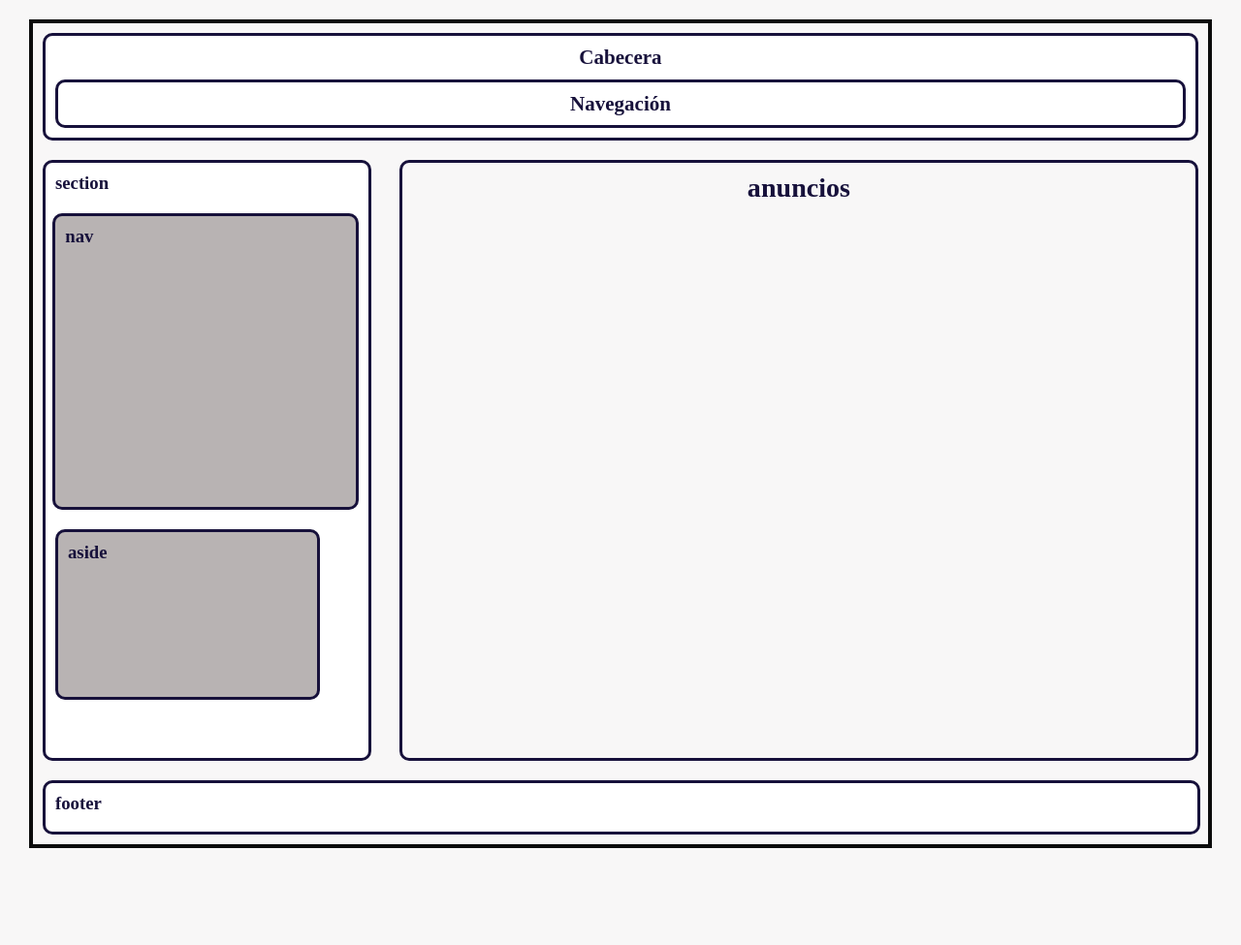
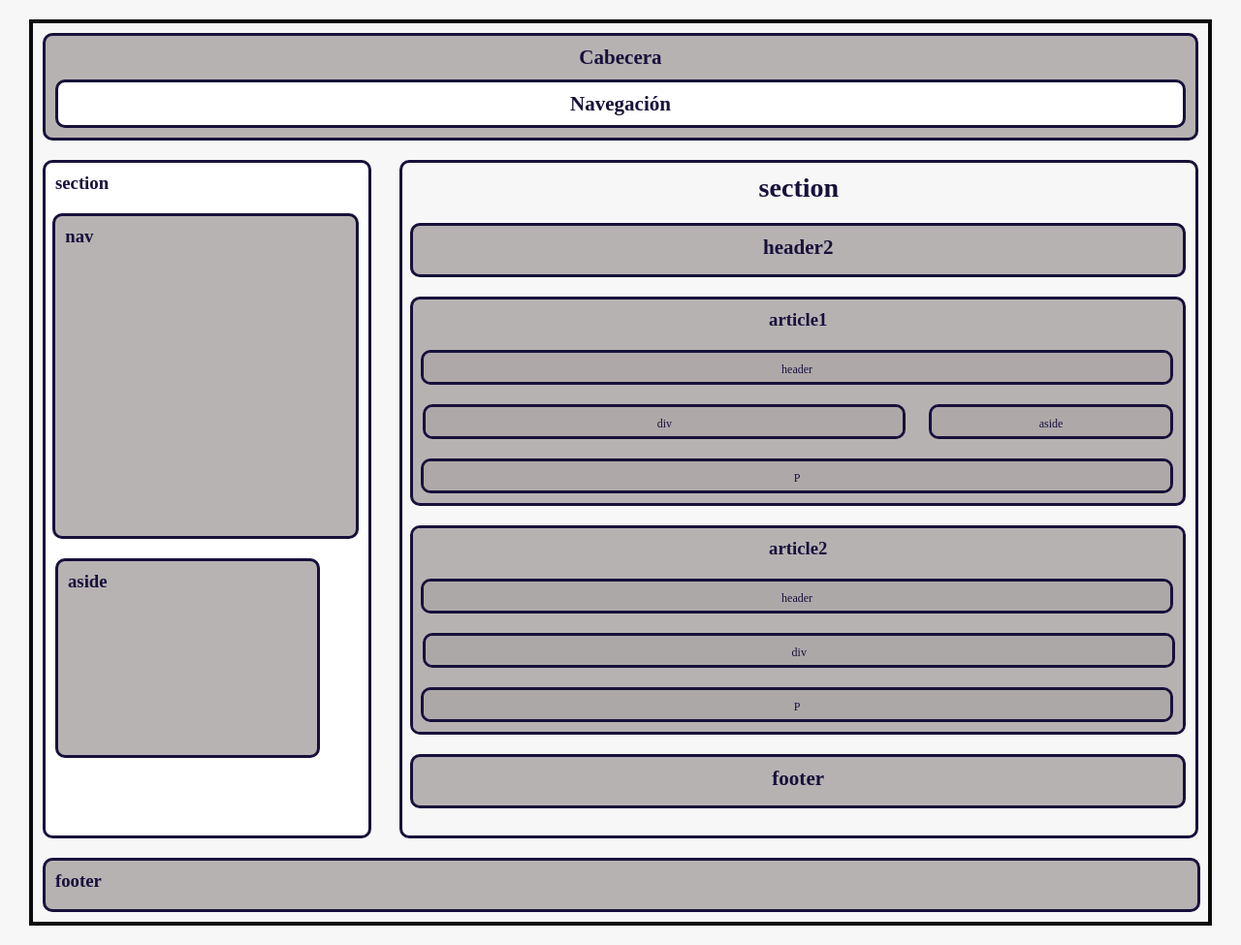
Before and after one commit to jhoncito1/De-Clase, a PHP site: page /ejercicio07.html in a window 1280 px wide. Shown: the whole page at 97% size. Before the commit the page ends 875 px from the top, so only its background shows below. Run offline with PHP 8.4, Linux system fonts and the light colour scheme.

Commit message:
Chore:
se completa ejercicio07

```diff
--- /dev/null
+++ b/maquetando-html/ejercicio07-2.css
@@ -0,0 +1,107 @@
+.article01sec1
+{
+
+    background: rgba(173, 166, 166, 0.856);
+    border:3px solid rgb(23, 17, 59);
+    border-radius: 10px;
+    overflow: auto;
+    width: 97%;
+    height: 30px;
+    float: right;
+    color: rgb(23, 17, 59);
+    margin: 10px;
+    font-size: 12px;
+}
+
+.article01sec2
+{
+
+    background: rgba(173, 166, 166, 0.856);
+    border:3px solid rgb(23, 17, 59);
+    border-radius: 10px;
+    overflow: auto;
+    width: 62%;
+    height: 30px;
+    float: left;
+    color: rgb(23, 17, 59);
+    margin: 10px;
+    font-size: 12px;
+}
+
+.article01sec3
+{
+
+    background: rgba(173, 166, 166, 0.856);
+    border:3px solid rgb(23, 17, 59);
+    border-radius: 10px;
+    overflow: auto;
+    width: 31%;
+    height: 30px;
+    float: right;
+    color: rgb(23, 17, 59);
+    margin: 10px;
+    font-size: 12px;
+}
+
+.article01sec4
+{
+
+    background: rgba(173, 166, 166, 0.856);
+    border:3px solid rgb(23, 17, 59);
+    border-radius: 10px;
+    overflow: auto;
+    width: 97%;
+    height: 30px;
+    float: right;
+    color: rgb(23, 17, 59);
+    margin: 10px;
+    font-size: 12px;
+}
+
+
+
+.article02sec1
+{
+
+    background: rgba(173, 166, 166, 0.856);
+    border:3px solid rgb(23, 17, 59);
+    border-radius: 10px;
+    overflow: auto;
+    width: 97%;
+    height: 30px;
+    float: right;
+    color: rgb(23, 17, 59);
+    margin: 10px;
+    font-size: 12px;
+}
+
+.article02sec2
+{
+
+    background: rgba(173, 166, 166, 0.856);
+    border:3px solid rgb(23, 17, 59);
+    border-radius: 10px;
+    overflow: auto;
+    width: 97%;
+    height: 30px;
+    float: left;
+    color: rgb(23, 17, 59);
+    margin: 10px;
+    font-size: 12px;
+}
+
+
+.article02sec3
+{
+
+    background: rgba(173, 166, 166, 0.856);
+    border:3px solid rgb(23, 17, 59);
+    border-radius: 10px;
+    overflow: auto;
+    width: 97%;
+    height: 30px;
+    float: right;
+    color: rgb(23, 17, 59);
+    margin: 10px;
+    font-size: 12px;
+}
--- a/maquetando-html/ejercicio07.css
+++ b/maquetando-html/ejercicio07.css
@@ -18,7 +18,7 @@ body
 
 header
 {
-	background: #fff;
+	background: rgba(173, 166, 166, 0.856);
     overflow: auto;
     border-radius: 10px;
     border:3px solid rgb(23, 17, 59);
@@ -46,7 +46,7 @@ header
 .principal
 {
 	width: 28%;
-    height: 620px;
+    height: 700px;
     border: 3px solid rgb(23, 17, 59);
     box-sizing: border-box;
 	background: #fff;
@@ -64,7 +64,7 @@ header
     border-radius: 10px;
     overflow: auto;
     width: 93%;
-    height: 300px;
+    height: 330px;
     float: right;
     color: rgb(23, 17, 59);
     margin: 10px;
@@ -77,7 +77,7 @@ header
     border-radius: 10px;
     overflow: auto;
     width: 80%;
-    height: 170px;
+    height: 200px;
     float: left;
     color: rgb(23, 17, 59);
     margin: 10px;
@@ -90,7 +90,7 @@ header
     border-radius: 10px;
     overflow: auto;
     width: 68%;
-    height: 620px;
+    height: 700px;
     float: right;
     color: rgb(23, 17, 59);
     margin: 10px;
@@ -100,9 +100,71 @@ header
     font-size: 24px;
 }
 
+
+
+.header2
+{
+    background: rgba(173, 166, 166, 0.856);
+    border:3px solid rgb(23, 17, 59);
+    border-radius: 10px;
+    overflow: auto;
+    width: 97%;
+    height: 50px;
+    float: right;
+    color: rgb(23, 17, 59);
+    margin: 10px;
+    font-size: 18px;
+}
+
+.article01
+{
+    background: rgba(173, 166, 166, 0.856);
+    border:3px solid rgb(23, 17, 59);
+    border-radius: 10px;
+    overflow: auto;
+    width: 97%;
+    height: 210px;
+    float: right;
+    color: rgb(23, 17, 59);
+    margin: 10px;
+    font-size: 16px;
+}
+
+.article02
+{
+    background: rgba(173, 166, 166, 0.856);
+    border:3px solid rgb(23, 17, 59);
+    border-radius: 10px;
+    overflow: auto;
+    width: 97%;
+    height: 210px;
+    float: right;
+    color: rgb(23, 17, 59);
+    margin: 10px;
+    font-size: 16px;
+}
+
+
+.footer2
+{
+    background: rgba(173, 166, 166, 0.856);
+    border:3px solid rgb(23, 17, 59);
+    border-radius: 10px;
+    overflow: auto;
+    width: 97%;
+    height: 50px;
+    float: right;
+    color: rgb(23, 17, 59);
+    margin: 10px;
+    font-size: 18px;
+}
+
+
+
+
 .pie
 {
-	background: #fff;
+	background: rgba(173, 166, 166, 0.856);
 	height:50px;
     margin-left:0;
 	margin-right:0;
--- a/maquetando-html/ejercicio07.html
+++ b/maquetando-html/ejercicio07.html
@@ -6,6 +6,7 @@
     <meta http-equiv="X-UA-Compatible" content="ie=edge">
     <title>Document</title>
     <link rel="stylesheet" href="ejercicio07.css">
+    <link rel="stylesheet" href="ejercicio07-2.css">
 </head>
 <body>
     <div class="cont1">
@@ -31,7 +32,51 @@
         </section>
 
         <aside class="anuncios">
-            <p><h3>anuncios</h3></p>
+            <p><h3>section</h3></p>
+
+            <section class="header2">
+                <p><h3>header2</h3></p>
+            </section>
+
+            <section class="article01">
+                    <p><h3>article1</h3></p>
+
+                <section class="article01sec1">
+                    <p>header</p>
+                </section>
+
+                <section class="article01sec2">
+                    <p>div</p>
+                </section>
+
+                <section class="article01sec3">
+                    <p>aside</p>
+                </section>
+
+                <section class="article01sec4">
+                    <p>P</p>
+                </section>
+            </section>
+
+            <section class="article02">
+                <p><h3>article2</h3></p>
+
+                    <section class="article02sec1">
+                        <p>header</p>
+                    </section>
+
+                    <section class="article02sec2">
+                        <p>div</p>
+                    </section>
+
+                    <section class="article02sec3">
+                        <p>P</p>
+                    </section>
+            </section>
+
+            <section class="footer2">
+                <p><h3>footer</h3></p>
+            </section>
         </aside>
 
         <footer class="pie">
```
